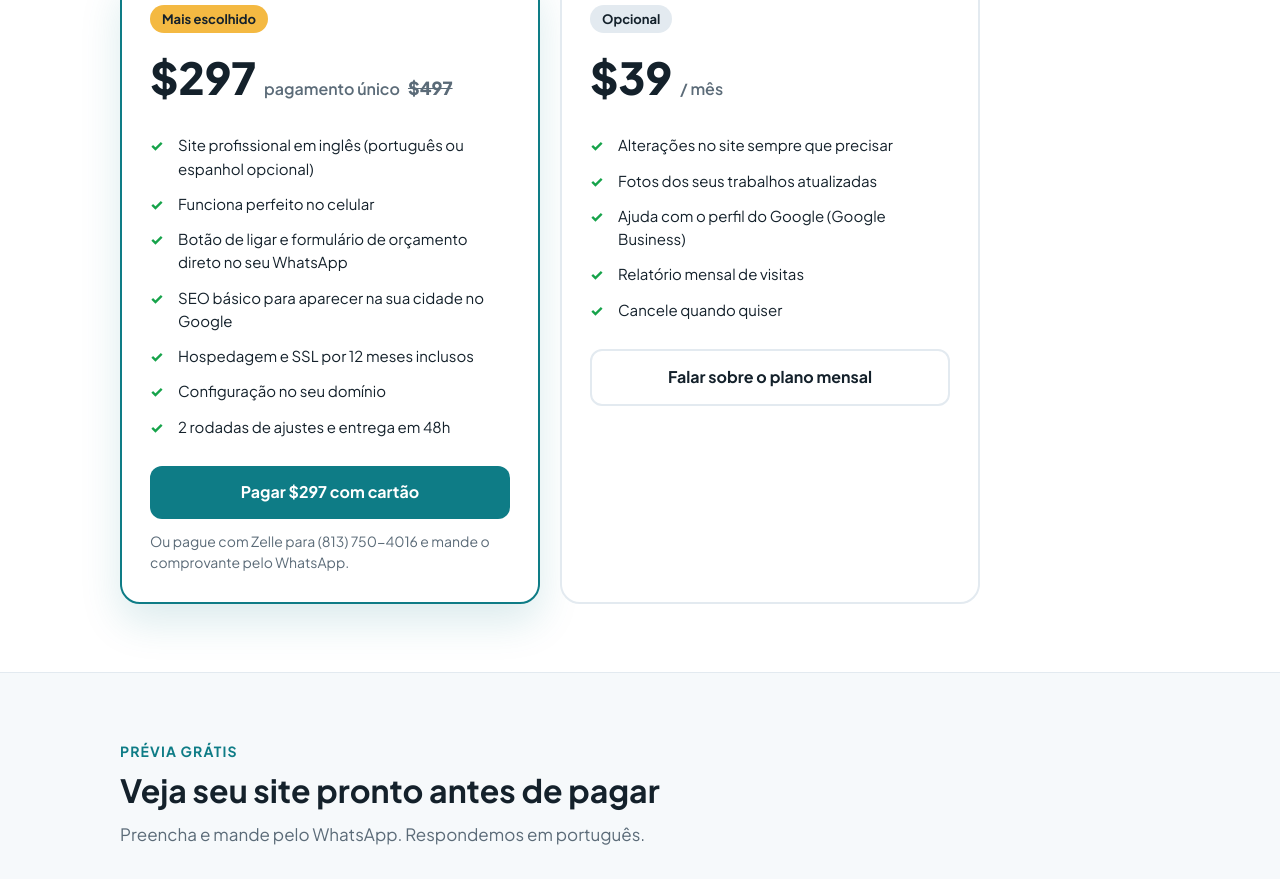
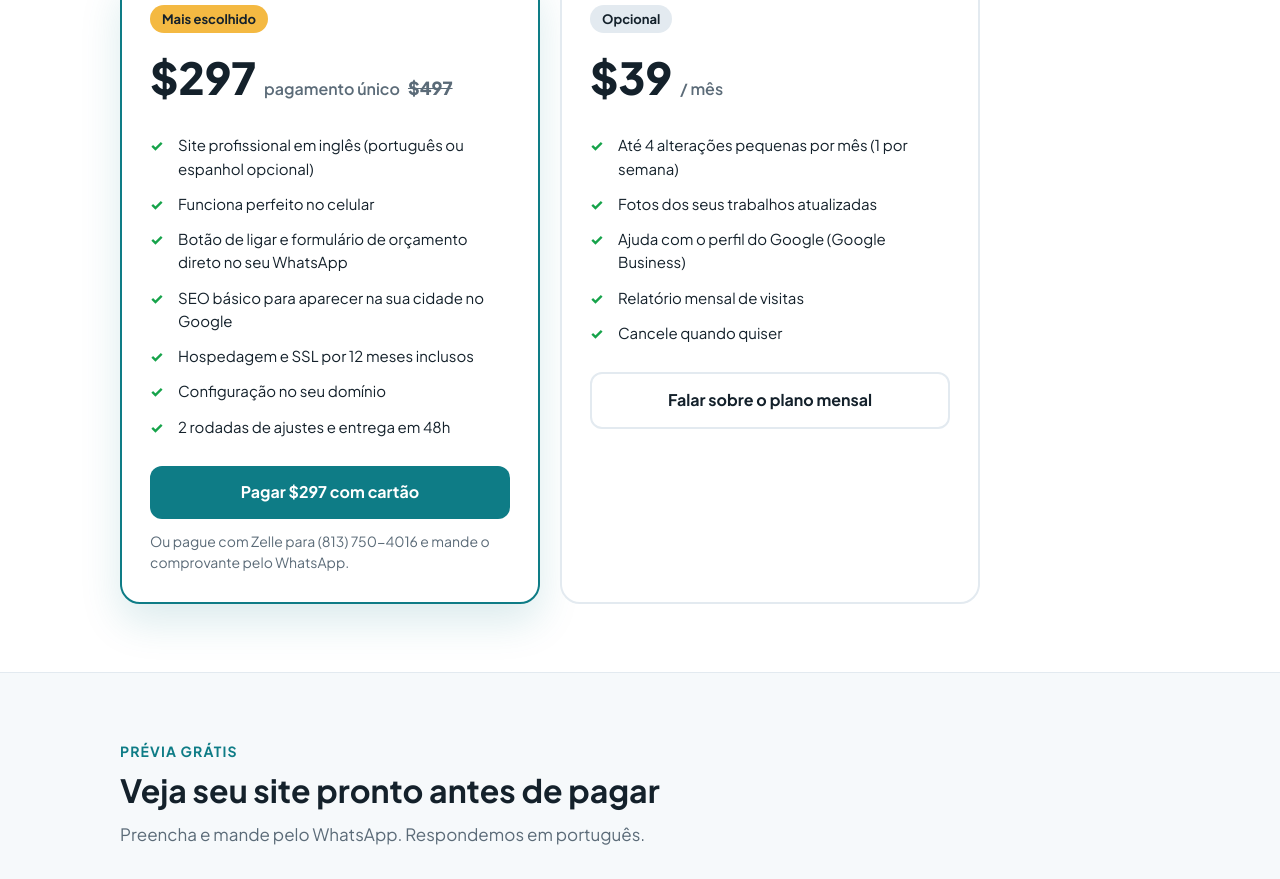
Before and after one commit to maurodemattos2-commits/prontosite, a plain HTML site: page index.html in a window 1280 px wide. Shown: the part 1700-2579 px from the top of the page. Drawn offline with Linux system fonts and the light colour scheme.

Commit message:
Care plan: up to 4 small changes per month
Co-Authored-By: Claude Opus 5.5 <noreply@anthropic.com>

```diff
--- a/index.html
+++ b/index.html
@@ -142,7 +142,7 @@ footer{padding:36px 0 60px;text-align:center;color:var(--mut);font-size:14px}
       <span class="tag" style="background:#e3eaf0">Opcional</span>
       <div class="amt">$39 <small>/ mês</small></div>
       <ul>
-        <li>Alterações no site sempre que precisar</li>
+        <li>Até 4 alterações pequenas por mês (1 por semana)</li>
         <li>Fotos dos seus trabalhos atualizadas</li>
         <li>Ajuda com o perfil do Google (Google Business)</li>
         <li>Relatório mensal de visitas</li>
```
